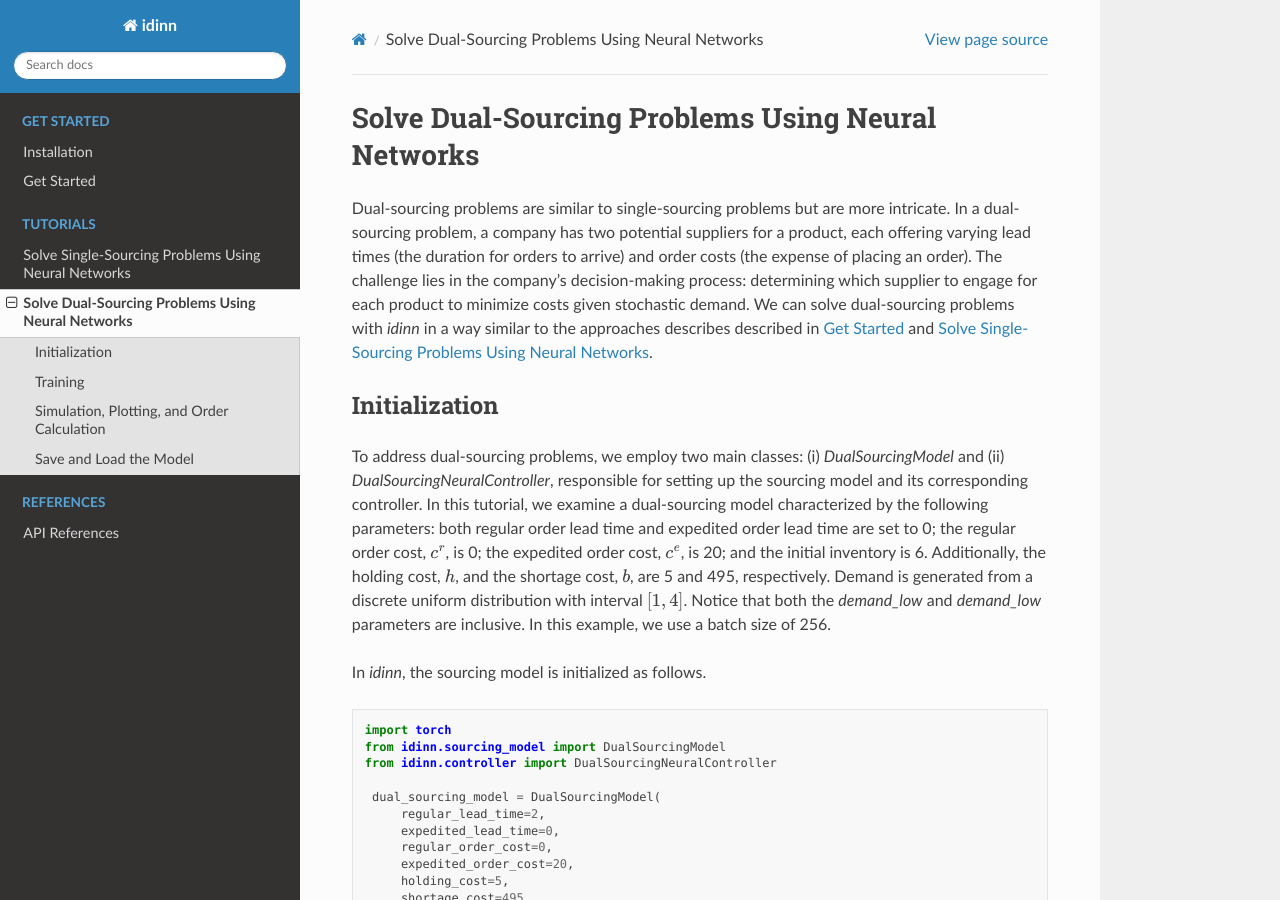
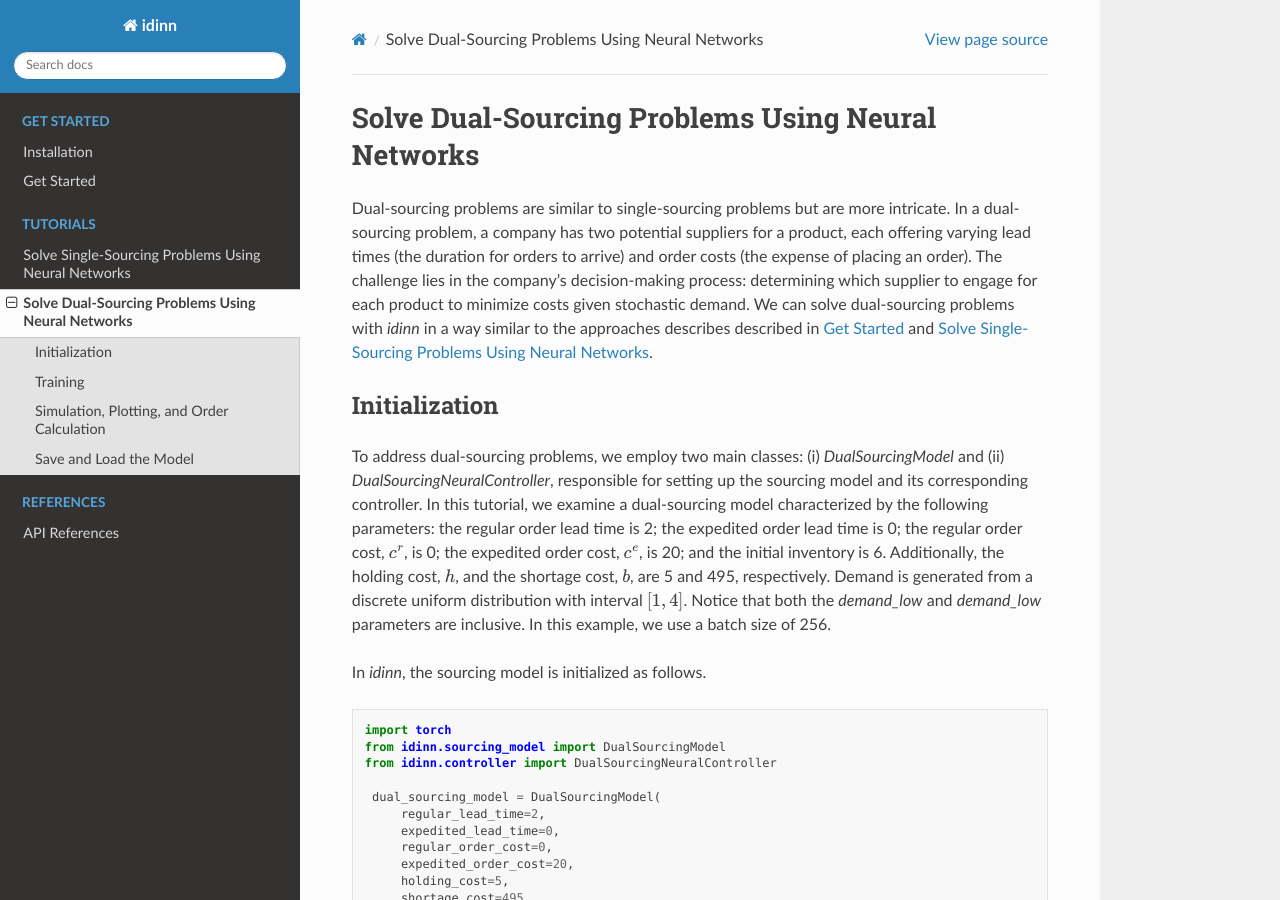
Before and after one commit to iewaij/idinn-streamlit, a Sphinx documentation site: the page built from docs/tutorials/dual.rst, in a window 1280 px wide and 900 px high. Built offline with Sphinx 7.4.7 and the Read the Docs theme 2.0.0, drawn with Linux system fonts in a browser that asks for light colours.

Commit message:
Update file dual.rst

```diff
--- a/docs/tutorials/dual.rst
+++ b/docs/tutorials/dual.rst
@@ -6,7 +6,7 @@
 Initialization
 --------------
 
-To address dual-sourcing problems, we employ two main classes: (i) `DualSourcingModel` and (ii) `DualSourcingNeuralController`, responsible for setting up the sourcing model and its corresponding controller. In this tutorial, we examine a dual-sourcing model characterized by the following parameters: both regular order lead time and expedited order lead time are set to 0; the regular order cost, :math:`c^r`, is 0; the expedited order cost, :math:`c^e`, is 20; and the initial inventory is 6. Additionally, the holding cost, :math:`h`, and the shortage cost, :math:`b`, are 5 and 495, respectively. Demand is generated from a discrete uniform distribution with interval :math:`[1, 4]`. Notice that both the `demand_low` and `demand_low` parameters are inclusive. In this example, we use a batch size of 256.
+To address dual-sourcing problems, we employ two main classes: (i) `DualSourcingModel` and (ii) `DualSourcingNeuralController`, responsible for setting up the sourcing model and its corresponding controller. In this tutorial, we examine a dual-sourcing model characterized by the following parameters: the regular order lead time is 2; the expedited order lead time is 0; the regular order cost, :math:`c^r`, is 0; the expedited order cost, :math:`c^e`, is 20; and the initial inventory is 6. Additionally, the holding cost, :math:`h`, and the shortage cost, :math:`b`, are 5 and 495, respectively. Demand is generated from a discrete uniform distribution with interval :math:`[1, 4]`. Notice that both the `demand_low` and `demand_low` parameters are inclusive. In this example, we use a batch size of 256.
 
 In `idinn`, the sourcing model is initialized as follows.
 
```
